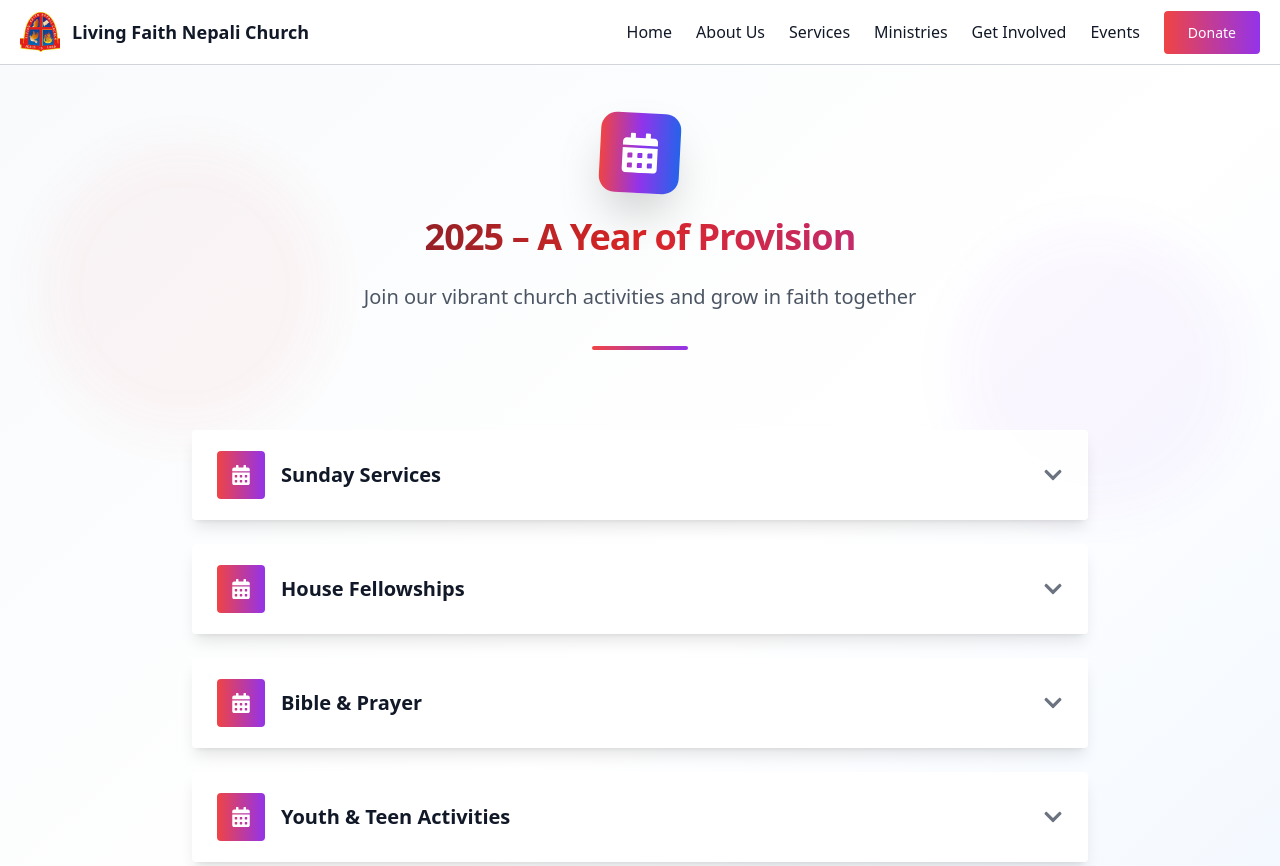
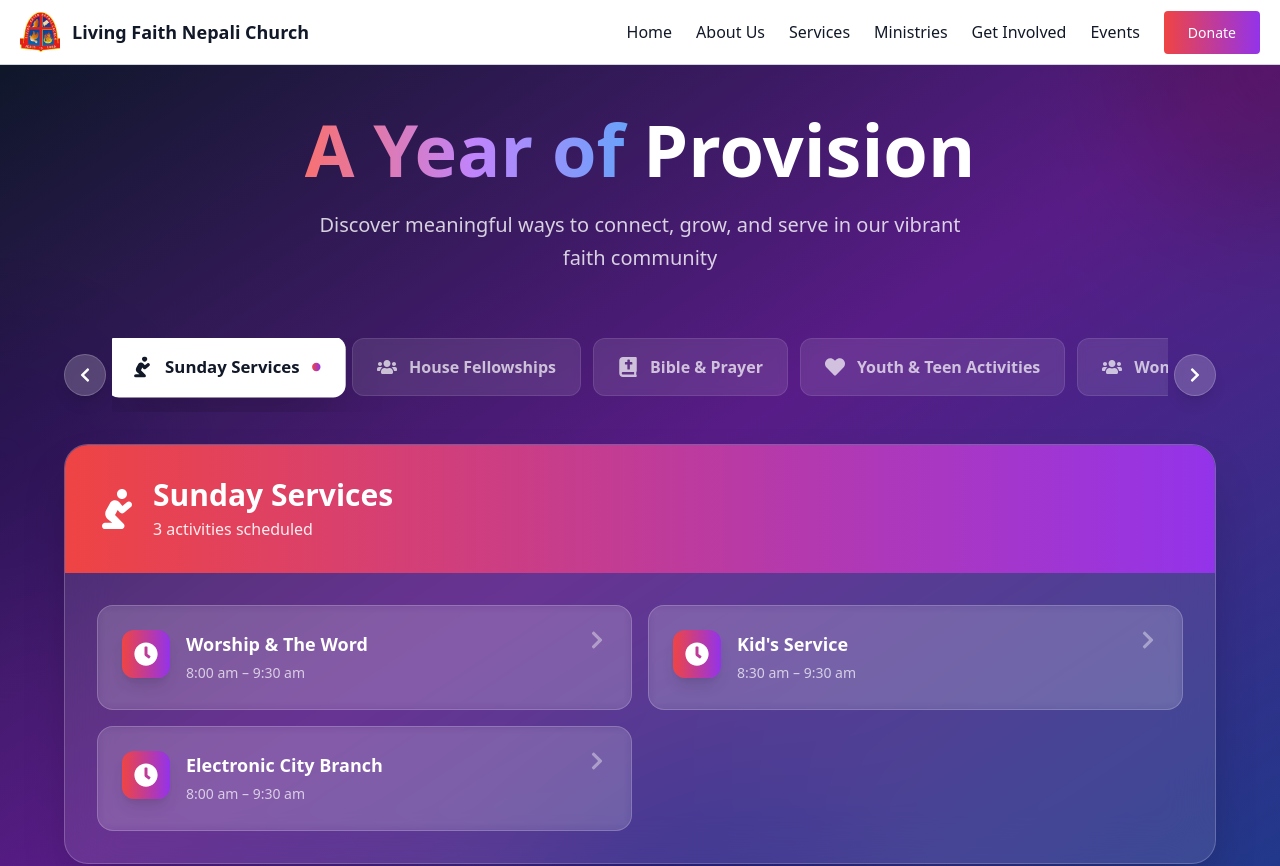
Before and after one commit to SainoSolutions/lfnc-dev, a React (Create React App) app: page /get-involved in a window 1280 px wide. Shown: the top 866 px of the page. Built offline with nearby package versions, Linux system fonts and the light colour scheme.

Commit message:
Feat:Changes

```diff
--- a/src/pages/GetInvolved/GetInvolved.jsx
+++ b/src/pages/GetInvolved/GetInvolved.jsx
@@ -1,24 +1,22 @@
 import { useState } from "react";
-import { FaChevronDown, FaChevronUp, FaCalendarAlt, FaClock } from "react-icons/fa";
+import { FaChevronRight, FaCalendarAlt, FaClock, FaMapMarkerAlt, FaPray, FaUsers, FaBible, FaHeart } from "react-icons/fa";
 
 export default function GetInvolved() {
-  const [openIndex, setOpenIndex] = useState(null);
-
-  const toggle = (index) => {
-    setOpenIndex(openIndex === index ? null : index);
-  };
+  const [activeTab, setActiveTab] = useState(0);
 
   const sections = [
     {
       title: "Sunday Services",
+      icon: FaPray,
       activities: [
         "Worship & The Word: 8:00 am – 9:30 am",
-        "Kid’s Service: 8:30 am – 9:30 am",
+        "Kid's Service: 8:30 am – 9:30 am",
         "Electronic City Branch: 8:00 am – 9:30 am",
       ],
     },
     {
       title: "House Fellowships",
+      icon: FaUsers,
       activities: [
         "HSR Layout: 1st & 3rd Monday, 8:00 pm – 9:30 pm",
         "Indiranagar: 1st Tuesday, 7:00 pm – 8:30 pm",
@@ -31,6 +29,7 @@ export default function GetInvolved() {
     },
     {
       title: "Bible & Prayer",
+      icon: FaBible,
       activities: [
         "Bible Study: Thursday, 8:00 am – 9:00 am",
         "Intercessory Prayer: Friday, 7:30 am – 8:30 am",
@@ -39,24 +38,28 @@ export default function GetInvolved() {
     },
     {
       title: "Youth & Teen Activities",
+      icon: FaHeart,
       activities: [
         "Youth Fellowship: Tuesday, 7:30 am – 9:00 am",
-        "Teen’s Fellowship: Saturday, 4:00 pm – 5:30 pm",
+        "Teen's Fellowship: Saturday, 4:00 pm – 5:30 pm",
       ],
     },
     {
       title: "Women & Couple Fellowships",
+      icon: FaUsers,
       activities: [
         "Couple Fellowship: 2nd Tuesday, 11:00 am – 12:30 pm",
-        "Women’s Fellowship: Last Wednesday, 9:00 pm – 10:30 pm",
+        "Women's Fellowship: Last Wednesday, 9:00 pm – 10:30 pm",
       ],
     },
     {
       title: "Saturday Worship & Practice",
+      icon: FaPray,
       activities: ["Worship Practice: Saturday, 7:30 am – 9:30 am"],
     },
     {
       title: "Monthly Activities",
+      icon: FaCalendarAlt,
       activities: [
         "Communion Service: 1st Sunday of Every Month",
         "Sunday House Fellowship: 1st Sunday, 6:00 pm – 7:00 pm",
@@ -64,88 +67,176 @@ export default function GetInvolved() {
     },
   ];
 
+  const scrollTabsRight = () => {
+    const container = document.querySelector('.tabs-container');
+    if (container) {
+      container.scrollBy({ left: 200, behavior: 'smooth' });
+    }
+  };
+
+  const scrollTabsLeft = () => {
+    const container = document.querySelector('.tabs-container');
+    if (container) {
+      container.scrollBy({ left: -200, behavior: 'smooth' });
+    }
+  };
+
   return (
-    <div className="bg-gradient-to-br from-slate-50 via-white to-blue-50 py-8 px-4 sm:py-12 sm:px-6 relative overflow-hidden">
-      {/* Background Pattern */}
-      <div className="absolute inset-0 opacity-5">
-        <div className="absolute top-20 left-10 w-72 h-72 bg-red-500 rounded-full mix-blend-multiply filter blur-xl animate-pulse"></div>
-        <div className="absolute top-40 right-10 w-72 h-72 bg-purple-500 rounded-full mix-blend-multiply filter blur-xl animate-pulse delay-1000"></div>
-        <div className="absolute bottom-20 left-1/2 w-72 h-72 bg-blue-500 rounded-full mix-blend-multiply filter blur-xl animate-pulse delay-2000"></div>
+    <div className="min-h-screen bg-gradient-to-br from-slate-900 via-purple-900 to-blue-900 relative overflow-hidden">
+      {/* Animated Background Elements */}
+      <div className="absolute inset-0 overflow-hidden">
+        <div className="absolute -top-40 -right-40 w-80 h-80 bg-red-500 rounded-full mix-blend-multiply filter blur-3xl opacity-20 animate-pulse"></div>
+        <div className="absolute top-60 -left-40 w-80 h-80 bg-purple-500 rounded-full mix-blend-multiply filter blur-3xl opacity-20 animate-pulse delay-1000"></div>
+        <div className="absolute -bottom-40 right-1/3 w-80 h-80 bg-blue-500 rounded-full mix-blend-multiply filter blur-3xl opacity-20 animate-pulse delay-2000"></div>
       </div>
 
-      {/* Header */}
-      <header className="text-center mb-16 sm:mb-20 relative z-10">
-        <div className="inline-flex items-center justify-center w-20 h-20 bg-gradient-to-r from-red-500 via-purple-600 to-blue-600 rounded-2xl mb-6 shadow-2xl transform rotate-3 hover:rotate-0 transition-transform duration-300">
-          <FaCalendarAlt className="w-10 h-10 text-white" />
+      {/* Content Container */}
+      <div className="relative z-10 px-4 py-12 sm:px-6 lg:px-8">
+        {/* Hero Header */}
+        <div className="text-center mb-16 max-w-4xl mx-auto">
+          <h1 className="text-5xl sm:text-6xl lg:text-7xl font-black mb-6 leading-tight">
+            <span className="text-transparent bg-clip-text bg-gradient-to-r from-red-400 via-purple-400 to-blue-400">
+  A Year of&nbsp;
+</span>
+<span className="text-white">Provision</span>
+          </h1>
+
+          <p className="text-xl text-white/80 max-w-2xl mx-auto leading-relaxed">
+            Discover meaningful ways to connect, grow, and serve in our vibrant faith community
+          </p>
         </div>
-        <h1 className="text-2xl sm:text-3xl lg:text-4xl font-bold text-transparent bg-clip-text bg-gradient-to-r from-gray-900 via-red-600 to-purple-600 mb-6 tracking-tight">
-          2025 – A Year of Provision
-        </h1>
-        <p className="text-gray-600 text-xl max-w-3xl mx-auto leading-relaxed font-medium">
-          Join our vibrant church activities and grow in faith together
+
+        {/* Tab Navigation with Arrows */}
+        <div className="max-w-6xl mx-auto mb-8 relative">
+          {/* Left Arrow */}
+          <button
+            onClick={scrollTabsLeft}
+            className="absolute left-0 top-1/2 transform -translate-y-1/2 z-20 bg-white/20 hover:bg-white/30 backdrop-blur-sm border border-white/20 text-white p-3 rounded-full transition-all duration-300 hover:scale-110 shadow-lg"
+          >
+            <FaChevronRight className="w-4 h-4 transform rotate-180" />
+          </button>
+
+          {/* Tabs Container */}
+          <div className="tabs-container flex overflow-x-auto gap-3 pb-4 scrollbar-hide mx-12">
+            {sections.map((section, index) => {
+              const Icon = section.icon;
+              return (
+                <button
+                  key={index}
+                  onClick={() => setActiveTab(index)}
+                  className={`flex items-center gap-3 px-6 py-4 rounded-xl font-semibold whitespace-nowrap transition-all duration-300 flex-shrink-0 ${
+                    activeTab === index
+                      ? 'bg-white text-gray-900 shadow-2xl scale-105'
+                      : 'bg-white/10 text-white/70 hover:bg-white/20 backdrop-blur-sm border border-white/10'
+                  }`}
+                >
+                  <Icon className="w-5 h-5" />
+                  <span>{section.title}</span>
+                  {activeTab === index && (
+                    <div className="w-2 h-2 rounded-full bg-gradient-to-r from-red-500 to-purple-600"></div>
+                  )}
+                </button>
+              );
+            })}
+          </div>
+
+          {/* Right Arrow */}
+          <button
+            onClick={scrollTabsRight}
+            className="absolute right-0 top-1/2 transform -translate-y-1/2 z-20 bg-white/20 hover:bg-white/30 backdrop-blur-sm border border-white/20 text-white p-3 rounded-full transition-all duration-300 hover:scale-110 shadow-lg"
+          >
+            <FaChevronRight className="w-4 h-4" />
+          </button>
+
+
+        </div>
+
+        {/* Content Area */}
+        <div className="max-w-6xl mx-auto">
+          <div className="bg-white/10 backdrop-blur-xl rounded-3xl border border-white/20 overflow-hidden shadow-2xl">
+            {/* Section Header - Uniform color like Donate button */}
+            <div className="bg-gradient-to-r from-red-500 to-purple-600 px-8 py-8">
+              <div className="flex items-center gap-4">
+                {(() => {
+                  const Icon = sections[activeTab].icon;
+                  return <Icon className="w-10 h-10 text-white" />;
+                })()}
+                <div>
+                  <h2 className="text-3xl font-bold text-white">
+                    {sections[activeTab].title}
+                  </h2>
+                  <p className="text-white/90 mt-1">
+                    {sections[activeTab].activities.length} {sections[activeTab].activities.length === 1 ? 'activity' : 'activities'} scheduled
                   </p>
-        <div className="mt-8 w-24 h-1 bg-gradient-to-r from-red-500 to-purple-600 mx-auto rounded-full"></div>
-      </header>
+                </div>
+              </div>
+            </div>
 
-      {/* Activities Section */}
-      <section className="max-w-4xl mx-auto relative z-10">
-        <div className="space-y-6">
-          {sections.map((section, index) => (
+            {/* Activities Grid */}
+            <div className="p-8">
+              <div className="grid md:grid-cols-2 gap-4">
+                {sections[activeTab].activities.map((item, i) => {
+                  const hasTime = /\d{1,2}:\d{2}\s?(am|pm|AM|PM)/.test(item);
+                  const parts = item.split(':');
+                  const title = parts[0];
+                  const details = parts.slice(1).join(':');
+
+                  return (
                     <div
-              key={index}
-              className="group relative"
-              style={{ animationDelay: `${index * 100}ms` }}
+                      key={i}
+                      className="group bg-white/10 backdrop-blur-sm rounded-2xl border border-white/20 p-6 hover:bg-white/20 hover:scale-105 transition-all duration-300 cursor-pointer"
+                      style={{
+                        animation: `fadeInUp 0.5s ease-out ${i * 0.1}s both`
+                      }}
                     >
-              {/* Glassmorphism Card */}
-              <div className="bg-white/90 rounded border border-white/20 shadow-lg hover:shadow-xl transition-all duration-150 ease-out overflow-hidden">
-                {/* Header */}
-                <button
-                  onClick={() => toggle(index)}
-                  className="flex justify-between items-center w-full px-6 py-5 text-left focus:outline-none group hover:bg-gray-50/50 transition-colors duration-150"
-                >
-                  <div className="flex items-center gap-4">
-                    <div className="w-12 h-12 bg-gradient-to-r from-red-500 to-purple-600 rounded flex items-center justify-center">
-                      <FaCalendarAlt className="w-5 h-5 text-white" />
-                    </div>
-                    <h3 className="text-xl font-semibold text-gray-900 group-hover:text-red-600 transition-colors duration-150">
-                      {section.title}
-                    </h3>
-                  </div>
-                  <div className="flex-shrink-0 ml-4">
-                    {openIndex === index ? (
-                      <FaChevronUp className="w-5 h-5 text-red-600 transition-transform duration-150" />
+                      <div className="flex items-start gap-4">
+                        <div className="flex-shrink-0 w-12 h-12 bg-gradient-to-r from-red-500 to-purple-600 rounded-xl flex items-center justify-center shadow-lg">
+                          {hasTime ? (
+                            <FaClock className="w-6 h-6 text-white" />
                           ) : (
-                      <FaChevronDown className="w-5 h-5 text-gray-500 group-hover:text-red-600 transition-colors duration-150" />
+                            <FaMapMarkerAlt className="w-6 h-6 text-white" />
                           )}
                         </div>
-                </button>
-
-                {/* Content */}
-                {openIndex === index && (
-                  <div className="px-6 pb-6 border-t border-gray-100">
-                    <div className="pt-4">
-                      <ul className="space-y-3">
-                        {section.activities.map((item, i) => {
-                          const hasTime = /\d{1,2}:\d{2}\s?(am|pm|AM|PM)/.test(item);
-                          return (
-                            <li key={i} className="flex items-start gap-3 p-3 bg-gray-50 rounded transition-colors duration-150 hover:bg-gray-100">
-                              {!hasTime && <div className="w-2 h-2 bg-red-600 rounded-full mt-2 flex-shrink-0"></div>}
-                              <span className="text-gray-700 leading-relaxed flex items-center gap-2">
-                                {hasTime && <FaClock className="w-3 h-3 text-red-600 flex-shrink-0" />}
-                                {item}
-                              </span>
-                            </li>
+                        <div className="flex-1 min-w-0">
+                          <h3 className="text-white font-bold text-lg mb-1">
+                            {title}
+                          </h3>
+                          {details && (
+                            <p className="text-white/70 text-sm leading-relaxed">
+                              {details.trim()}
+                            </p>
+                          )}
+                        </div>
+                        <FaChevronRight className="w-5 h-5 text-white/40 group-hover:text-white/80 group-hover:translate-x-1 transition-all duration-300 flex-shrink-0" />
+                      </div>
+                    </div>
                   );
                 })}
-                      </ul>
               </div>
             </div>
-                )}
           </div>
         </div>
-          ))}
       </div>
-      </section>
+
+      <style jsx>{`
+        @keyframes fadeInUp {
+          from {
+            opacity: 0;
+            transform: translateY(20px);
+          }
+          to {
+            opacity: 1;
+            transform: translateY(0);
+          }
+        }
+        .scrollbar-hide::-webkit-scrollbar {
+          display: none;
+        }
+        .scrollbar-hide {
+          -ms-overflow-style: none;
+          scrollbar-width: none;
+        }
+      `}</style>
     </div>
   );
 }
```
Also changed, not shown: src/components/reuseable/Footer.jsx (+4 -6 lines), src/pages/Ministries/Ministries.jsx (+11 -8 lines), src/pages/Services/Services.jsx (+24 -3 lines). Lines whose indentation alone changed are shown as unchanged.
